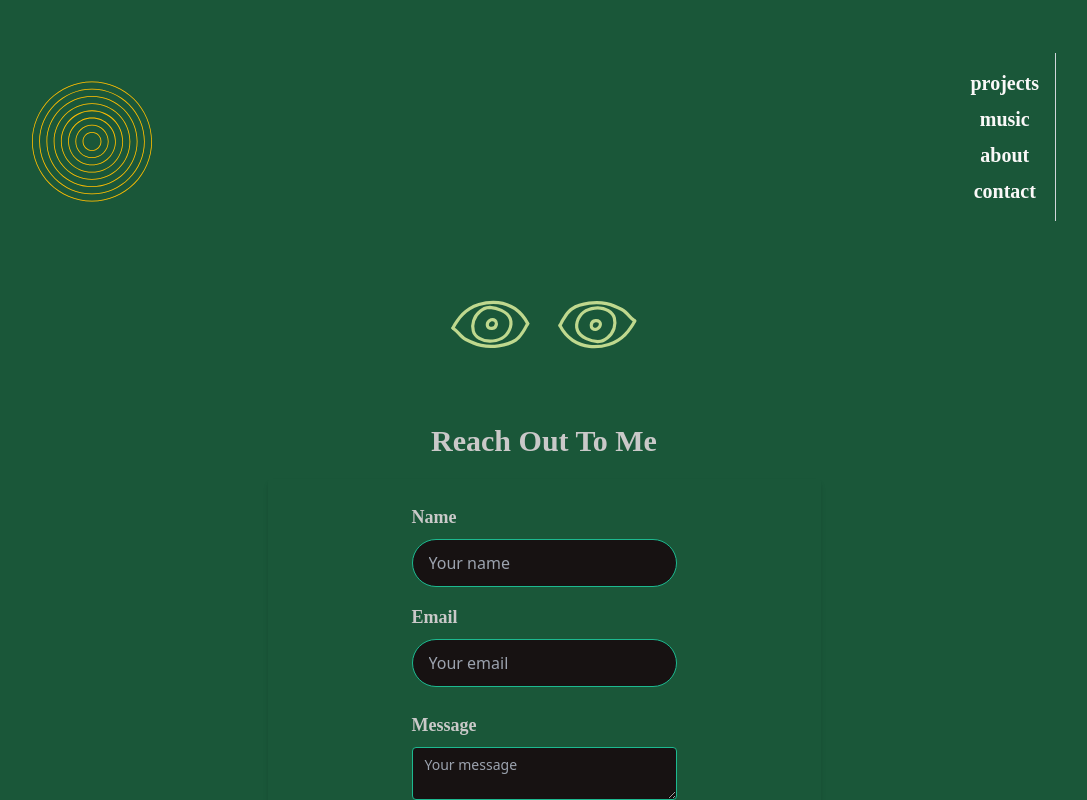
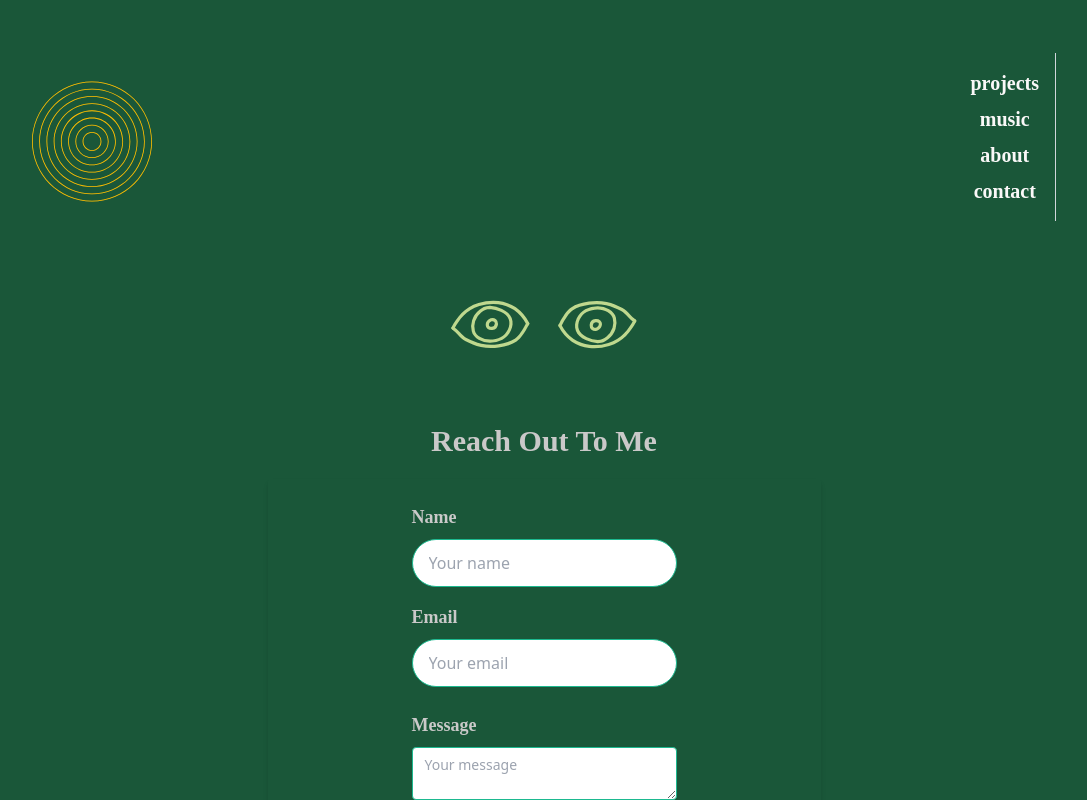
Before and after one commit to bijuu801/portoweb, a React (Vite) app: page /contact in a window 1280 px wide. Shown: the whole page, without its empty margins (96-1183 px from the left). Built offline with nearby package versions, Linux system fonts and the light colour scheme; no server answers; a web font is replaced by a local one.

Commit message:
changed input box color

```diff
--- a/src/components/contactform/SubmitForm.jsx
+++ b/src/components/contactform/SubmitForm.jsx
@@ -47,9 +47,9 @@ const SubmitForm = (props) => {
         });
     };
 
-    const nameInputClasses = `input input-bordered input-secondary w-full max-w-xs ${formInputValidity.name ? '' : 'input-error'}`;
-    const emailInputClasses = `input input-bordered input-secondary w-full max-w-xs ${formInputValidity.email ? '' : 'input-error'}`;
-    const messageInputClasses = `textarea textarea-secondary textarea-bordered rounded w-full py-2 px-3 text-gray-300 mb-3 leading-tight focus:outline-none focus:shadow-outline ${formInputValidity.message ? '' : 'border-red-500'}`;
+    const nameInputClasses = `input input-bordered input-secondary w-full max-w-xs ${formInputValidity.name ? '' : 'input-error'} bg-white`;
+    const emailInputClasses = `input input-bordered input-secondary w-full max-w-xs ${formInputValidity.email ? '' : 'input-error'} bg-white`;
+    const messageInputClasses = `textarea textarea-secondary textarea-bordered rounded w-full py-2 px-3 text-gray-300 mb-3 leading-tight focus:outline-none ${formInputValidity.message ? '' : 'border-red-500'} bg-white`;
 
     return (
         <>
```
